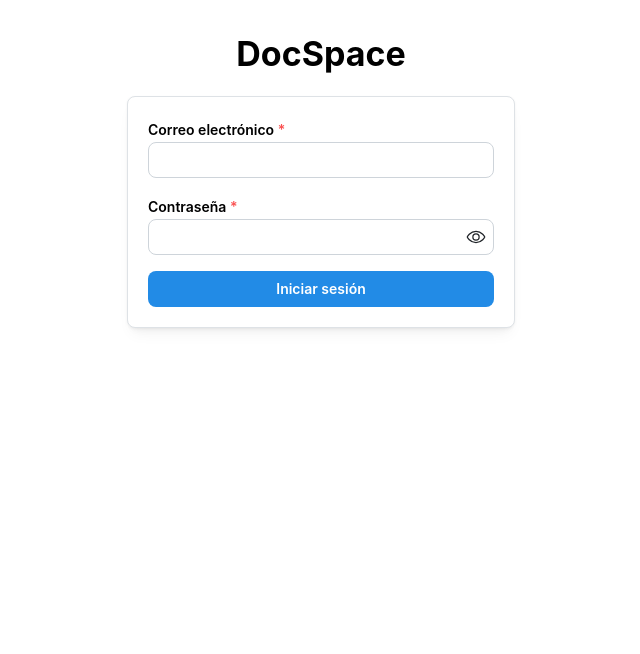
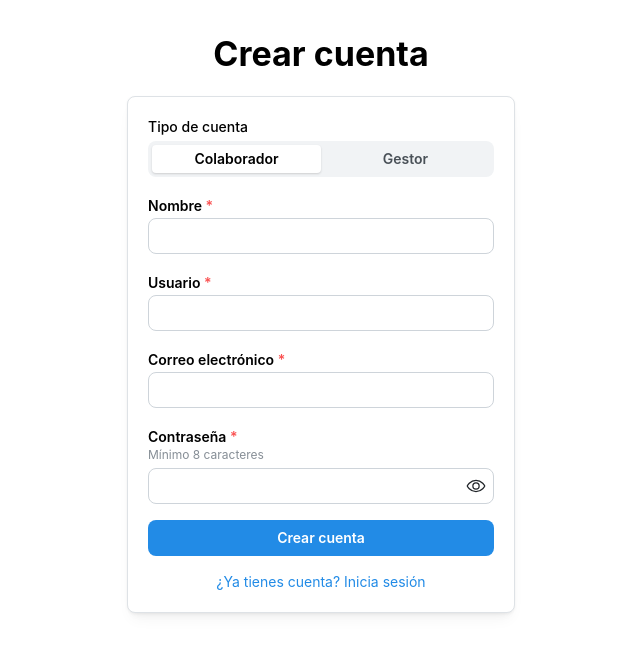
Before and after one commit to alesandroRZc/docspace, a React (Vite) app in the folder frontend/: page /registro in a window 1280 px wide. Before the commit this address led to /login. Shown: the top 654 px of the page, without its empty margins (319-959 px from the left). Built offline with nearby package versions, Linux system fonts and the light colour scheme; no server answers.

Commit message:
feat(frontend): agregar pantalla de registro con elección de tipo de cuenta y login automático

```diff
--- a/frontend/src/App.tsx
+++ b/frontend/src/App.tsx
@@ -3,6 +3,7 @@ import LoginPage from "./pages/LoginPage";
 import RutaPrivada from "./components/RutaPrivada";
 import DocumentosPage from "./pages/DocumentosPage";
 import DocumentoPage from "./pages/DocumentoPage";
+import RegistroPage from "./pages/RegistroPage";
 
 export default function App() {
   return (
@@ -10,7 +11,8 @@ export default function App() {
       <Route path="/login" element={<LoginPage />} />
       <Route path="/documentos" element={<RutaPrivada><DocumentosPage /></RutaPrivada>} />
       <Route path="/documentos/:id" element={<RutaPrivada><DocumentoPage /></RutaPrivada>} />
-       <Route path="*" element={<Navigate to="/login" />} />
+      <Route path="*" element={<Navigate to="/login" />} />
+      <Route path="/registro" element={<RegistroPage />} />
     </Routes>
   );
 }
--- a/frontend/src/api/cliente.ts
+++ b/frontend/src/api/cliente.ts
@@ -30,7 +30,8 @@ export async function api<T>(ruta: string, opciones: RequestInit = {}): Promise<
 
   if (!respuesta.ok) {
     const error = await respuesta.json().catch(() => ({}));
-    throw new Error(error.detail ?? "Ocurrió un error inesperado.");
+    const mensaje = error.detail ?? (Object.values(error).flat().join(" ") || "Ocurrió un error inesperado.");
+    throw new Error(mensaje);
   }
 
   if (respuesta.status === 204) {
--- a/frontend/src/pages/LoginPage.tsx
+++ b/frontend/src/pages/LoginPage.tsx
@@ -1,8 +1,8 @@
 import { useState } from "react";
-import { useNavigate } from "react-router-dom";
 import { useMutation } from "@tanstack/react-query";
-import { Alert, Button, Container, Paper, PasswordInput, Stack, TextInput, Title } from "@mantine/core";
+import { Alert, Anchor, Button, Container, Paper, PasswordInput, Stack, TextInput, Title } from "@mantine/core";
 import { api, guardarToken } from "../api/cliente";
+import { Link, useNavigate } from "react-router-dom";
 
 type RespuestaLogin = {
   access: string;
@@ -53,6 +53,9 @@ export default function LoginPage() {
             <Button type="submit" loading={login.isPending}>
               Iniciar sesión
             </Button>
+            <Anchor component={Link} to="/registro" ta="center" size="sm">
+              ¿No tienes cuenta? Regístrate
+            </Anchor>
           </Stack>
         </form>
       </Paper>
--- /dev/null
+++ b/frontend/src/pages/RegistroPage.tsx
@@ -0,0 +1,74 @@
+import { useState } from "react";
+import { Link, useNavigate } from "react-router-dom";
+import { useMutation } from "@tanstack/react-query";
+import {
+  Alert, Anchor, Button, Container, Paper, PasswordInput, SegmentedControl, Stack, Text, TextInput, Title,
+} from "@mantine/core";
+import { api, guardarToken } from "../api/cliente";
+
+type RespuestaLogin = { access: string; refresh: string };
+
+export default function RegistroPage() {
+  const navigate = useNavigate();
+  const [nombre, setNombre] = useState("");
+  const [username, setUsername] = useState("");
+  const [email, setEmail] = useState("");
+  const [password, setPassword] = useState("");
+  const [tipoCuenta, setTipoCuenta] = useState("COLABORADOR");
+
+  const registro = useMutation({
+    mutationFn: async () => {
+      await api("/auth/register/", {
+        method: "POST",
+        body: JSON.stringify({ nombre, username, email, password, tipo_cuenta: tipoCuenta }),
+      });
+      return api<RespuestaLogin>("/auth/login/", {
+        method: "POST",
+        body: JSON.stringify({ email, password }),
+      });
+    },
+    onSuccess: (datos) => {
+      guardarToken(datos.access);
+      navigate("/documentos");
+    },
+  });
+
+  return (
+    <Container size={420} py="xl">
+      <Title ta="center" mb="lg">Crear cuenta</Title>
+      <Paper withBorder shadow="sm" p="lg" radius="md">
+        <form
+          onSubmit={(evento) => {
+            evento.preventDefault();
+            registro.mutate();
+          }}
+        >
+          <Stack>
+            <div>
+              <Text size="sm" fw={500} mb={4}>Tipo de cuenta</Text>
+              <SegmentedControl
+                fullWidth
+                value={tipoCuenta}
+                onChange={setTipoCuenta}
+                data={[
+                  { label: "Colaborador", value: "COLABORADOR" },
+                  { label: "Gestor", value: "GESTOR" },
+                ]}
+              />
+            </div>
+            <TextInput label="Nombre" value={nombre} onChange={(e) => setNombre(e.currentTarget.value)} required />
+            <TextInput label="Usuario" autoComplete="off"  value={username} onChange={(e) => setUsername(e.currentTarget.value)} required />
+            <TextInput label="Correo electrónico" type="email" autoComplete="off" value={email} onChange={(e) => setEmail(e.currentTarget.value)} required />
+            <PasswordInput
+              label="Contraseña" autoComplete="new-password" description="Mínimo 8 caracteres" value={password} onChange={(e) => setPassword(e.currentTarget.value)} required/>
+            {registro.error && <Alert color="red">{registro.error.message}</Alert>}
+            <Button type="submit" loading={registro.isPending}>Crear cuenta</Button>
+            <Anchor component={Link} to="/login" ta="center" size="sm">
+              ¿Ya tienes cuenta? Inicia sesión
+            </Anchor>
+          </Stack>
+        </form>
+      </Paper>
+    </Container>
+  );
+}
```
